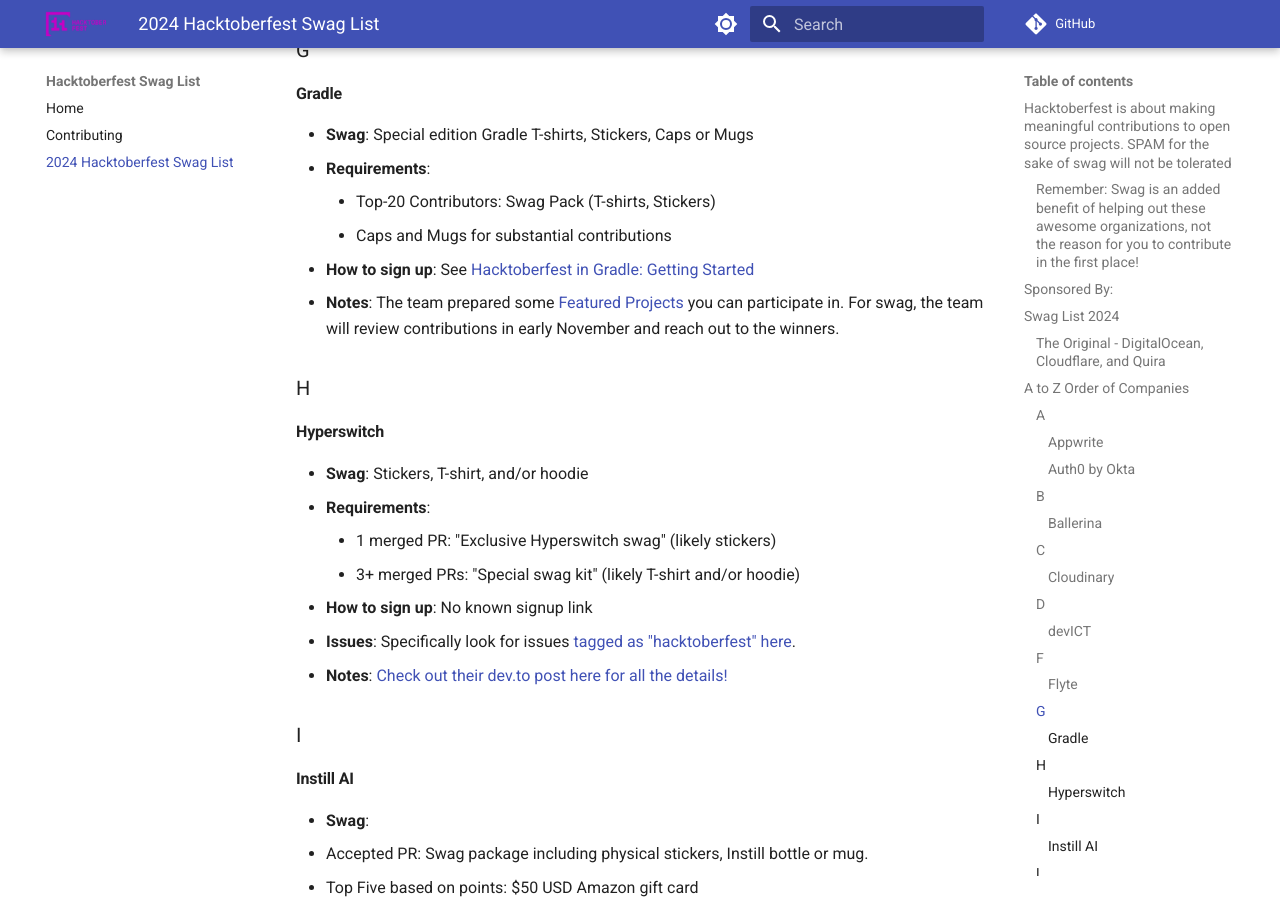
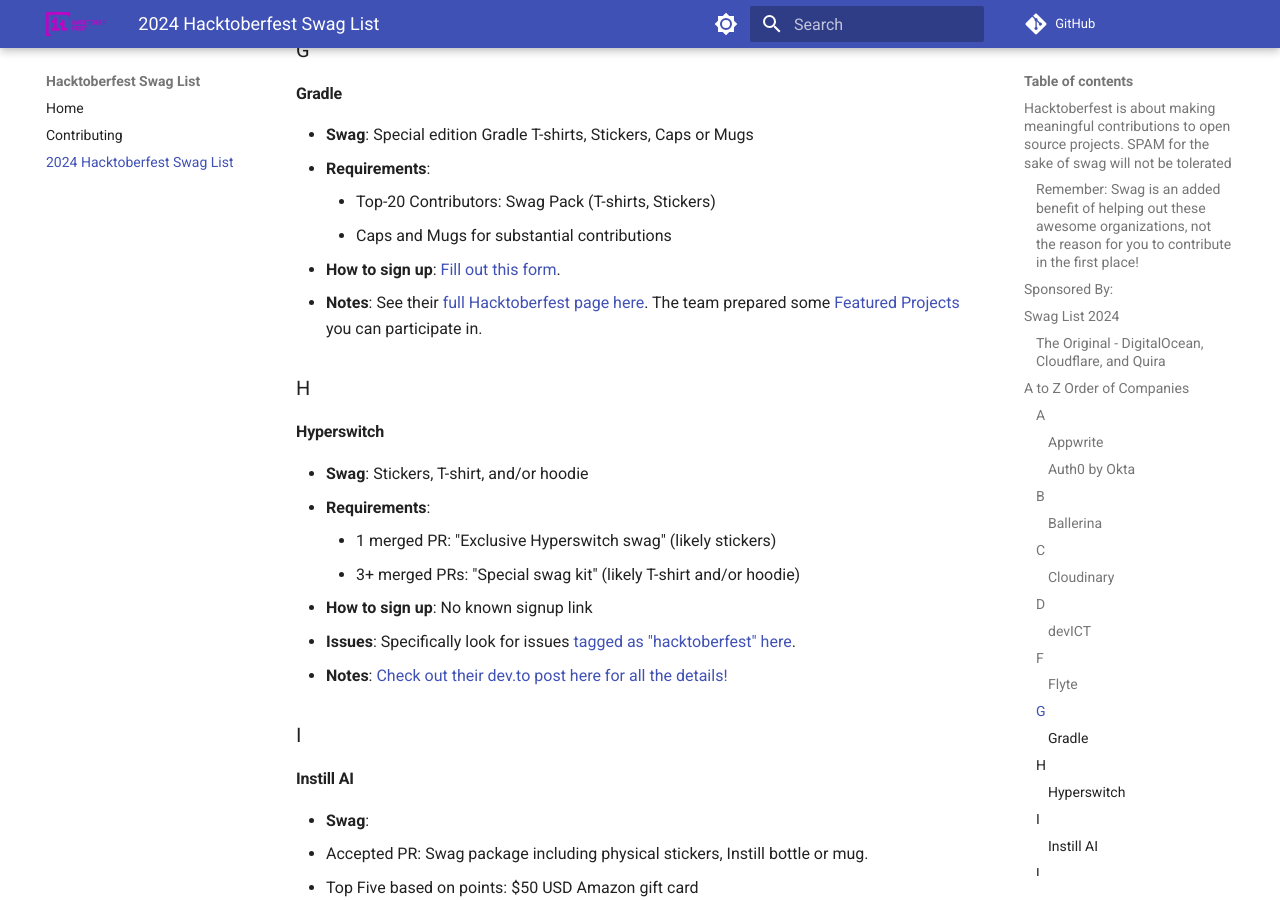
Before and after one commit to crweiner/hacktoberfest-swag-list, an MkDocs documentation site: the page built from docs/list.md, in a window 1280 px wide and 900 px high, scrolled down 2987 px. Built offline with MkDocs 1.6.1 and Material for MkDocs 9.7.7, drawn with Linux system fonts in a browser that asks for light colours; plug-ins that fetch from the network failed and are left out; comment, search, counter and statistics services are not loaded.

Commit message:
Changes to Gradle

```diff
--- a/docs/list.md
+++ b/docs/list.md
@@ -93,9 +93,8 @@
 - **Requirements**:
     - Top-20 Contributors: Swag Pack (T-shirts, Stickers)
     - Caps and Mugs for substantial contributions
-- **How to sign up**: See [Hacktoberfest in Gradle: Getting Started](https://community.gradle.org/events/hacktoberfest/2024/#quick-start)
-- **Notes**: The team prepared some [Featured Projects](https://community.gradle.org/events/hacktoberfest/2024/#featured-projects) you can participate in.
-  For swag, the team will review contributions in early November and reach out to the winners.
+- **How to sign up**: [Fill out this form](https://forms.gle/go2VESj7kDG1QUqV7).
+- **Notes**: See their [full Hacktoberfest page here](https://community.gradle.org/events/hacktoberfest/2024/). The team prepared some [Featured Projects](https://community.gradle.org/events/hacktoberfest/2024/#featured-projects) you can participate in.
 
 ### H
 
```
